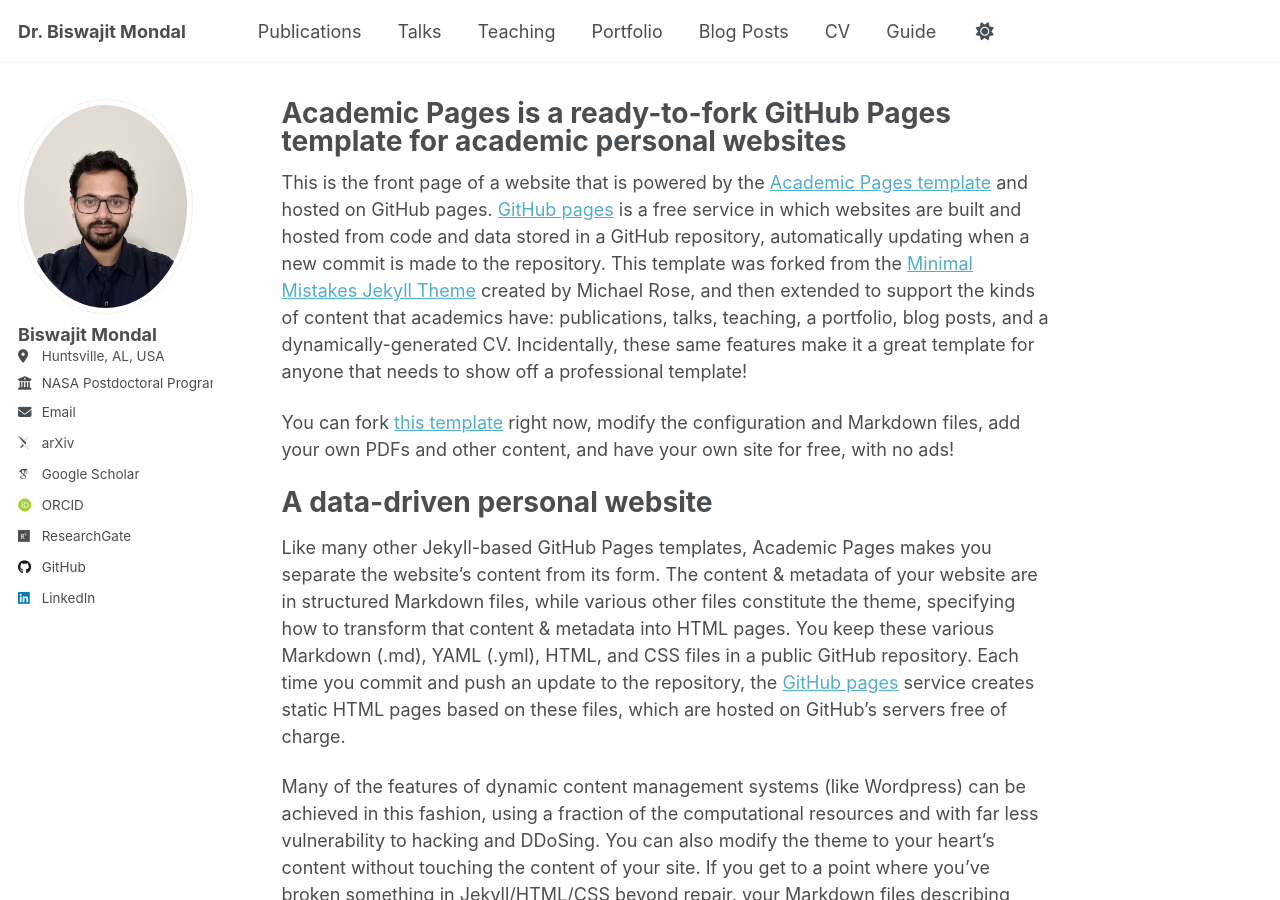
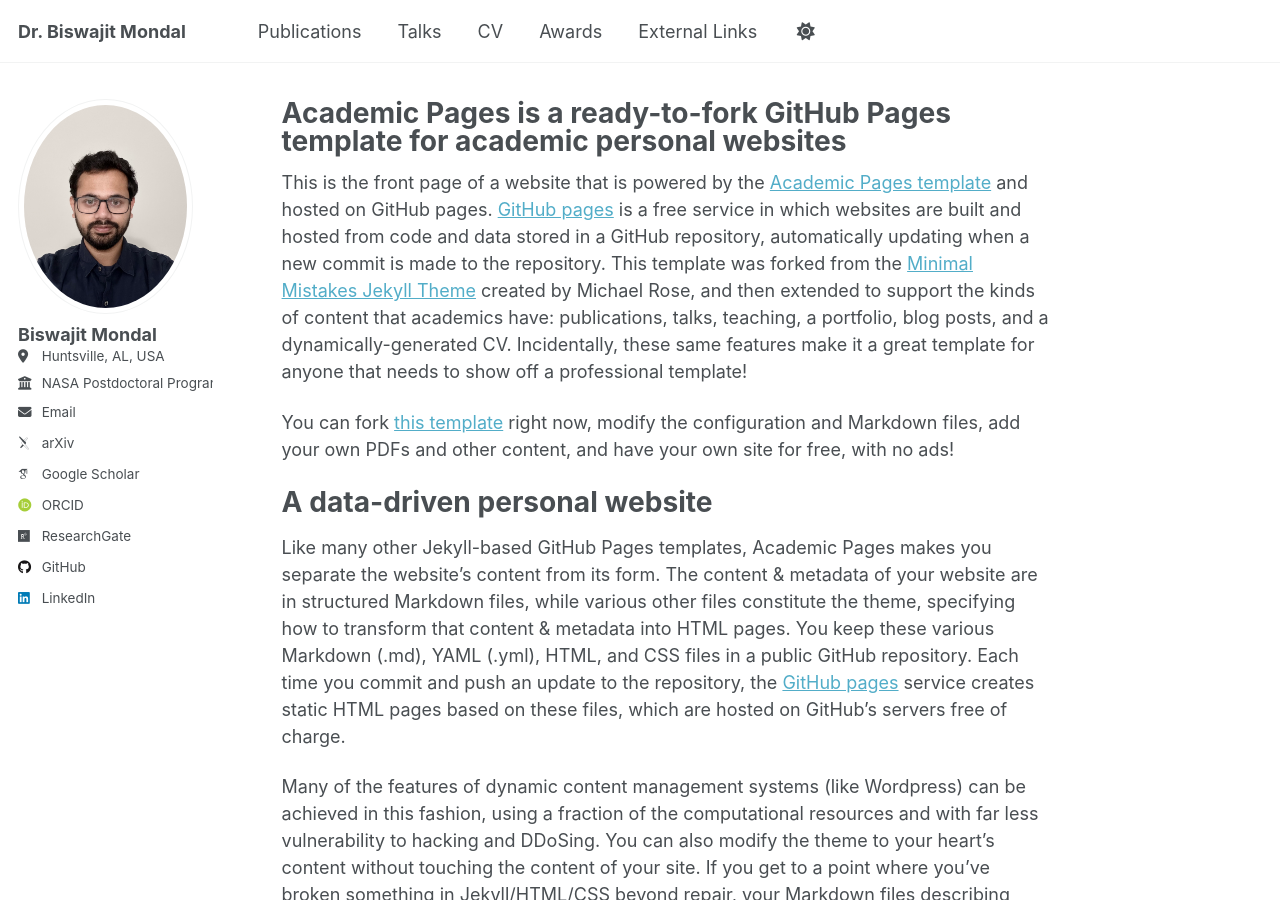
Before and after one commit to biswajitmb/biswajitmb.github.io, a Jekyll site: the page built from _pages/about.md, in a window 1280 px wide and 900 px high. Built offline with Jekyll 4.4.1, drawn with Linux system fonts in a browser that asks for light colours; some web fonts are replaced; a script that is not in the unit is left out.

Commit message:
Update navigation.yml

```diff
--- a/_data/navigation.yml
+++ b/_data/navigation.yml
@@ -14,14 +14,12 @@
   - title: "Talks"
     url: /talks/
 
-  - title: "Teaching"
-    url: /teaching/
+  #- title: "Teaching"
+  #  url: /teaching/
 
-  - title: "Portfolio"
-    url: /portfolio/
+  #- title: "Portfolio"
+  #  url: /portfolio/
 
-  - title: "Blog Posts"
-    url: /year-archive/
 
   - title: "CV"
     url: /cv/
@@ -29,5 +27,8 @@
   # - title: "CV"
   #   url: /cv-json/
 
-  - title: "Guide"
-    url: /markdown/
+  - title: "Awards"
+    url: /Awards/
+
+  - title: "External Links"
+    url: /year-archive/
```
